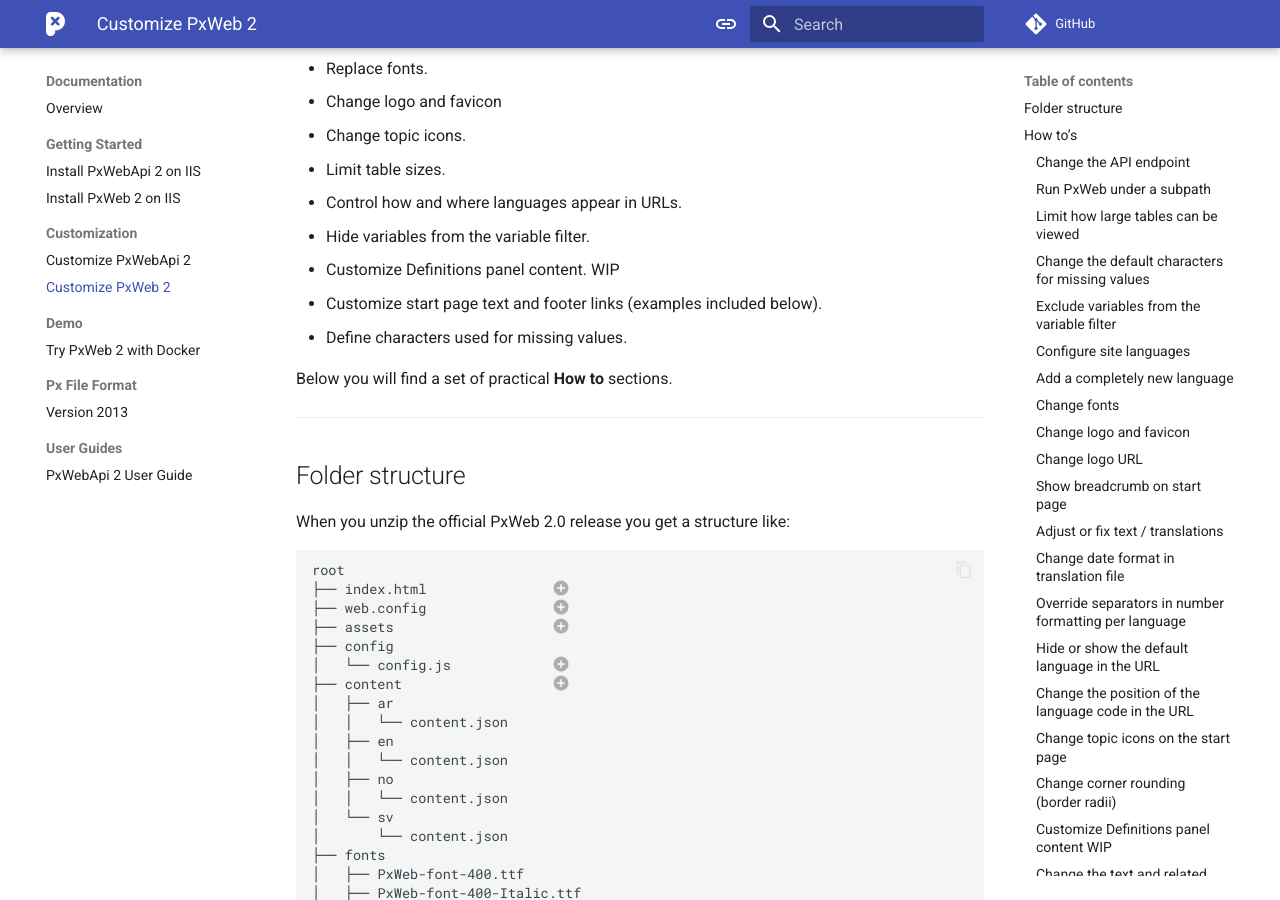
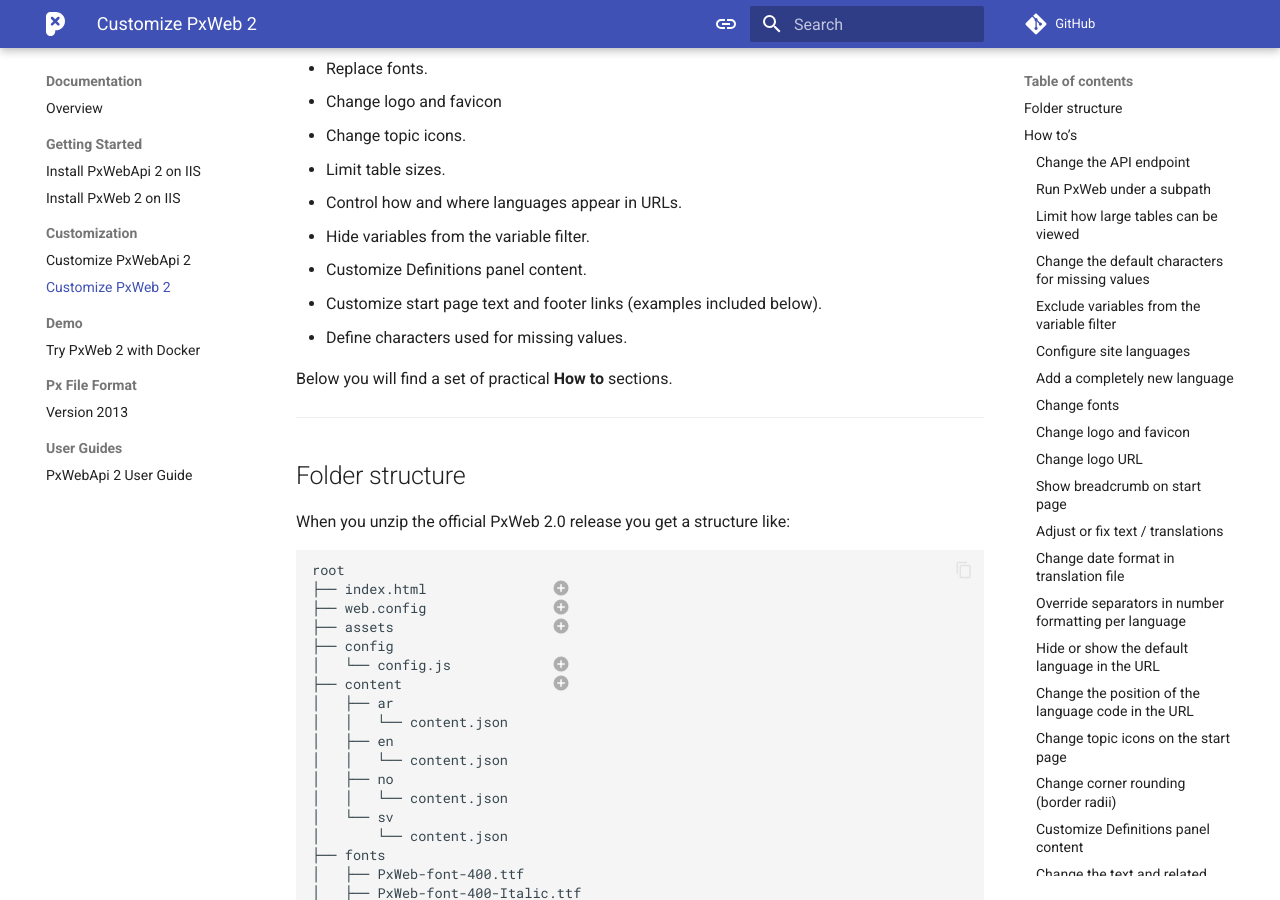
Before and after one commit to PxTools/pxtools.github.io, an MkDocs documentation site: the page built from docs/PxWeb2/documentation/customization.md, in a window 1280 px wide and 900 px high, scrolled down 415 px. Built offline with MkDocs 1.6.1 and Material for MkDocs 9.7.7, drawn with Linux system fonts in a browser that asks for light colours; comment, search, counter and statistics services are not loaded; some of the changed text lies outside the part shown.

Commit message:
Remove WIP from new definitions docs

```diff
--- a/docs/PxWeb2/documentation/customization.md
+++ b/docs/PxWeb2/documentation/customization.md
@@ -15,7 +15,7 @@
 - Limit table sizes.
 - Control how and where languages appear in URLs.
 - Hide variables from the variable filter.
-- Customize Definitions panel content. WIP
+- Customize Definitions panel content.
 - Customize start page text and footer links (examples included below).
 - Define characters used for missing values.
 
@@ -464,7 +464,7 @@
 Do not alter `--px-border-radius-none` or `--px-border-radius-full` unless you
 know the side effects (they are used for logical extremes).
 
-### Customize Definitions panel content WIP
+### Customize Definitions panel content
 
 The Definitions panel in the right sidebar on the table page, can be
 customized by changing translation strings in the "presentation_page.main_content.about_table.definitions" section of the relevant `locales/<lang>/translation.json` file.
```
